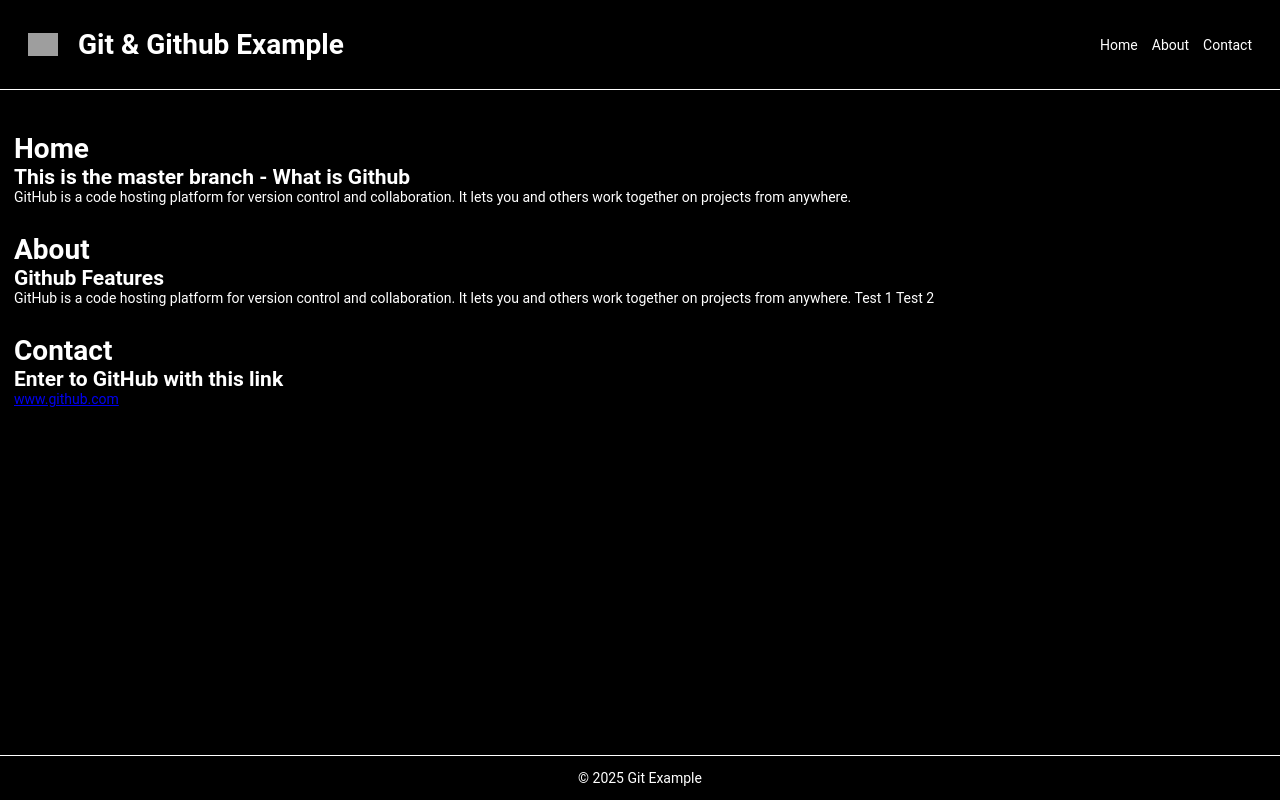
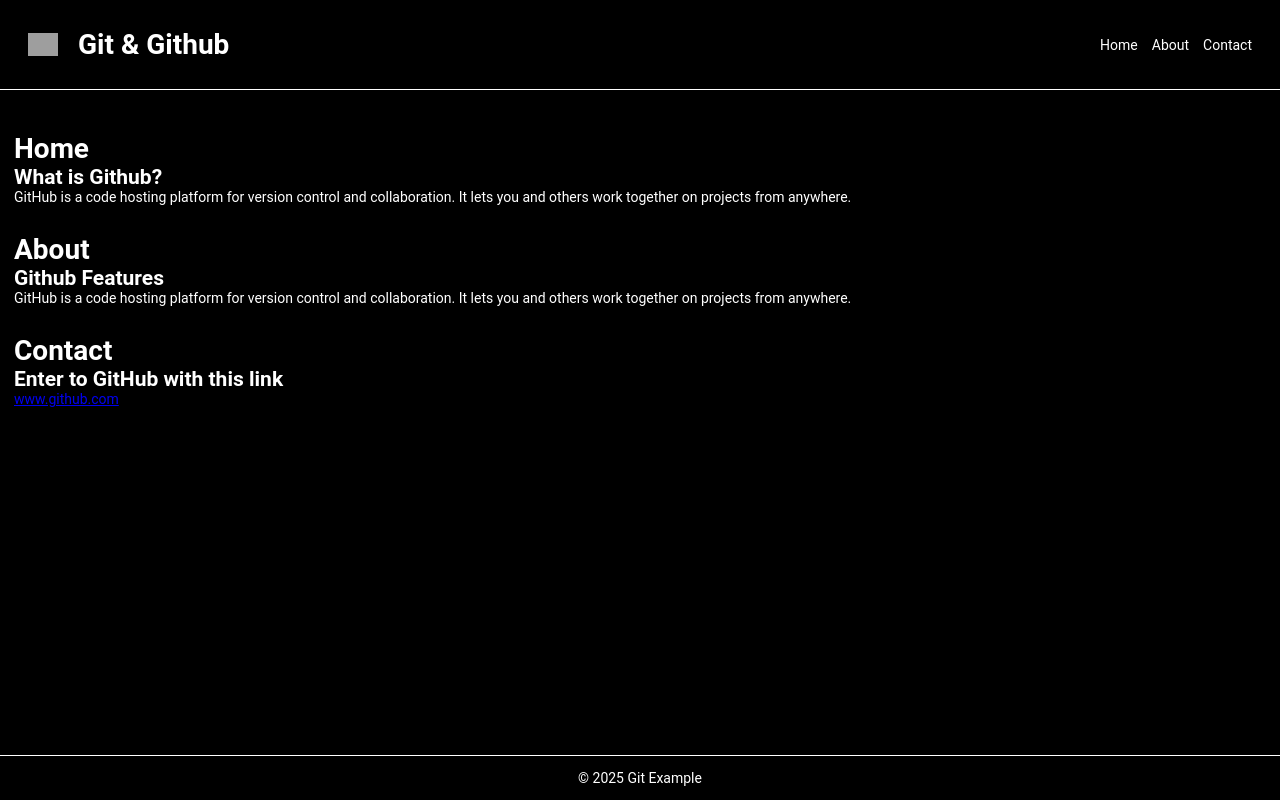
Before and after one commit to JoseVRueda/test_git, a plain HTML site: page index.html in a window 1280 px wide. Drawn offline with Linux system fonts and the light colour scheme; grey boxes are pictures that could not be loaded.

Commit message:
Final version of the project

```diff
--- a/index.html
+++ b/index.html
@@ -10,7 +10,7 @@
     <header>
       <div class="logo_title">
         <img src="https://i.imgur.com/fuVmim5.png" alt="git logo"/>
-        <h1>Git & Github Example</h1>
+        <h1>Git & Github</h1>
       </div>
       <nav>
         <ul>
@@ -23,7 +23,7 @@
     <div>
       <section>
         <h1>Home</h1>
-        <h2>This is the master branch - What is Github</h2>
+        <h2>What is Github?</h2>
         <p>
           GitHub is a code hosting platform for version control and
           collaboration. It lets you and others work together on projects from
@@ -36,7 +36,7 @@
         <p>
           GitHub is a code hosting platform for version control and
           collaboration. It lets you and others work together on projects from
-          anywhere. Test 1 Test 2
+          anywhere.
         </p>
       </section>
       <section>
```
